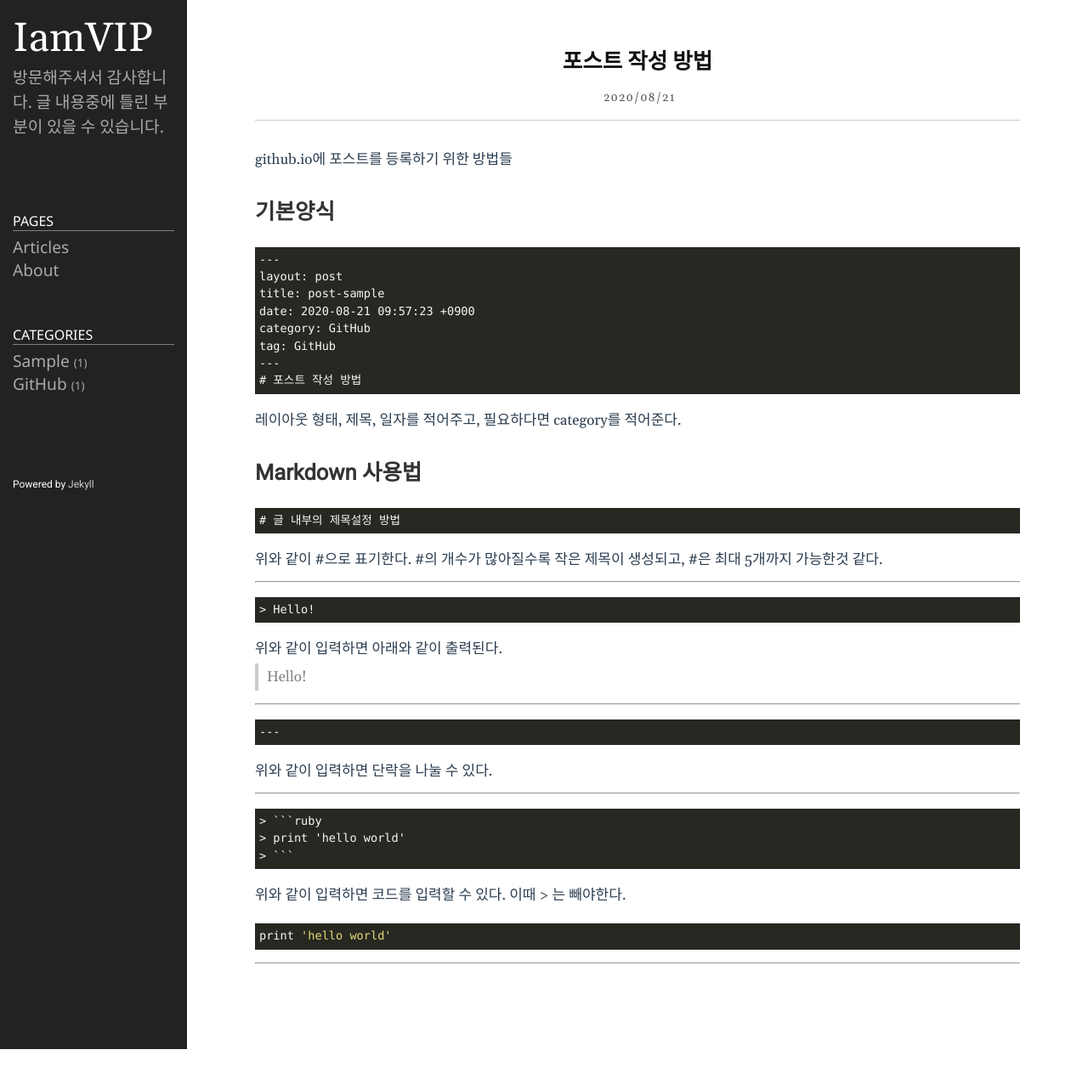
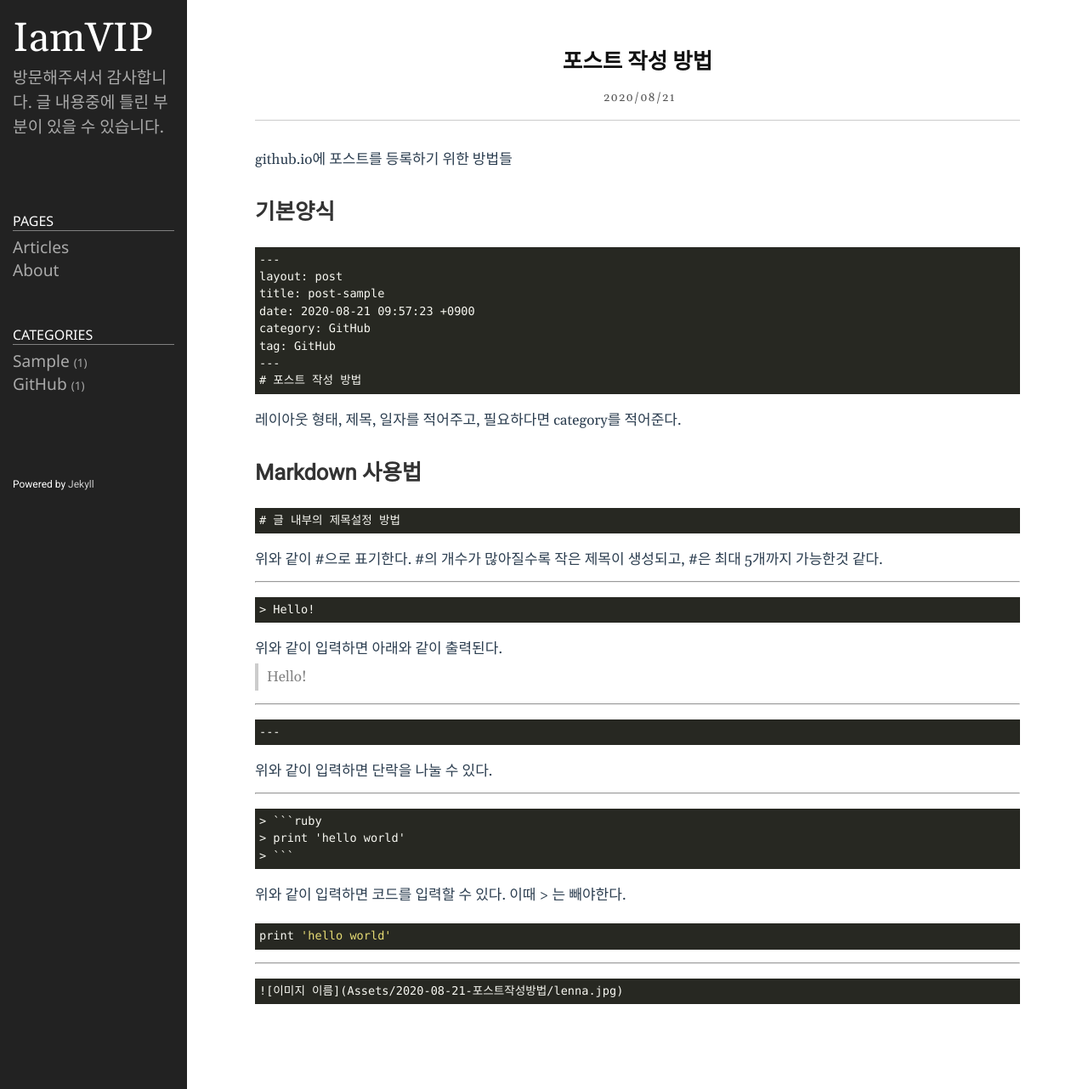
Before and after one commit to YBHkorea/ybhkorea.github.com, a Jekyll site: the page built from _posts/2020-08-21-포스트작성방법.md, in a window 1280 px wide. Shown: the whole page at 85% size. Built offline with Jekyll 4.4.1, drawn with Linux system fonts in a browser that asks for light colours; before the commit the page ends 1235 px from its top, so only the background shows below that.

Commit message:
_posts/2020-08-21-포스트작성방법.md updated from https://stackedit.io/

````diff
--- a/_posts/2020-08-21-포스트작성방법.md
+++ b/_posts/2020-08-21-포스트작성방법.md
@@ -56,11 +56,11 @@ print 'hello world'
 ```
 
 ---
-
-
-
+```
+![이미지 이름](Assets/2020-08-21-포스트작성방법/lenna.jpg)
+```
 
 <!--stackedit_data:
-eyJoaXN0b3J5IjpbMTMxMTQwMTQyNywxMjgxNjMzOTE0LDE0NT
-A0MTQ0MzNdfQ==
+eyJoaXN0b3J5IjpbLTQ0OTE3MDU0MSwxMzExNDAxNDI3LDEyOD
+E2MzM5MTQsMTQ1MDQxNDQzM119
 -->
````
